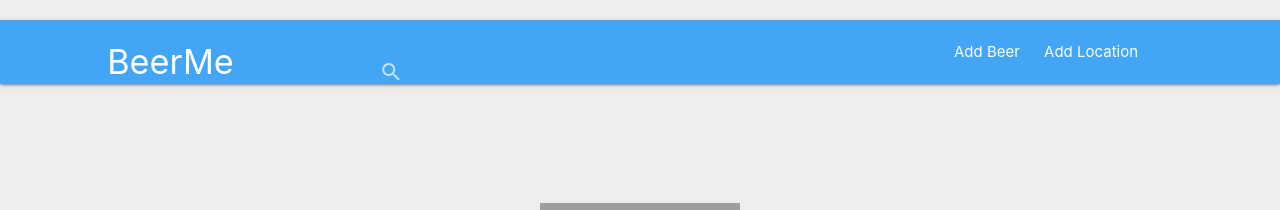
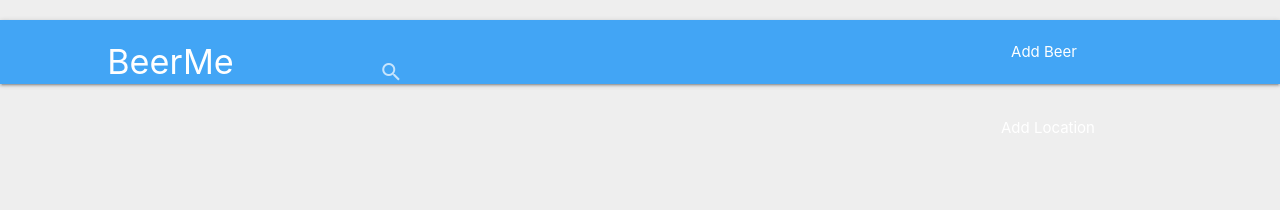
Before and after one commit to nixondc93/beerme-sf, a website: page views/index.html in a window 1280 px wide. Shown: the top 210 px of the page. Drawn offline with nearby package versions, Linux system fonts and the light colour scheme; files that its build step writes are made by us from their sources; no server answers; grey boxes are pictures that could not be loaded; files whose address does not match are found by name.

Commit message:
minor style updates

```diff
--- a/public/scripts/app.js
+++ b/public/scripts/app.js
@@ -1,7 +1,7 @@
 $(document).ready(function(){
   console.log('sanity check');
    $('.carousel').carousel();
-  //  console.log($.get())
+
   //  $.get('/api/beer').success(function(beers) {
   //   beers.forEach(function(beer) {
   //     renderBeer(beer);
@@ -38,7 +38,6 @@ function getBeersSucc(json){
 
 
 ///////////get locations ajax functions///////////////
-
 function getlocationsErr(err){
   console.error(error);
 }
@@ -56,5 +55,6 @@ function getlocationsSucc(json){
    console.log('rendering', json);
    var hbTemplate = Handlebars.compile(html.html());
    var html = hbTemplate(json);
+   target.empty();
    target.prepend(html);
  }
--- a/public/styles/stylesheet.css
+++ b/public/styles/stylesheet.css
@@ -13,8 +13,10 @@
 }
 
 .add-beer{
-  margin: 8px;
+  display: block;
+  margin-right: 8px;
 }
 .add-location{
+  display: block;
   margin: 12px
 }
```
Also changed, not shown: views/index.html (+11 -3 lines).
